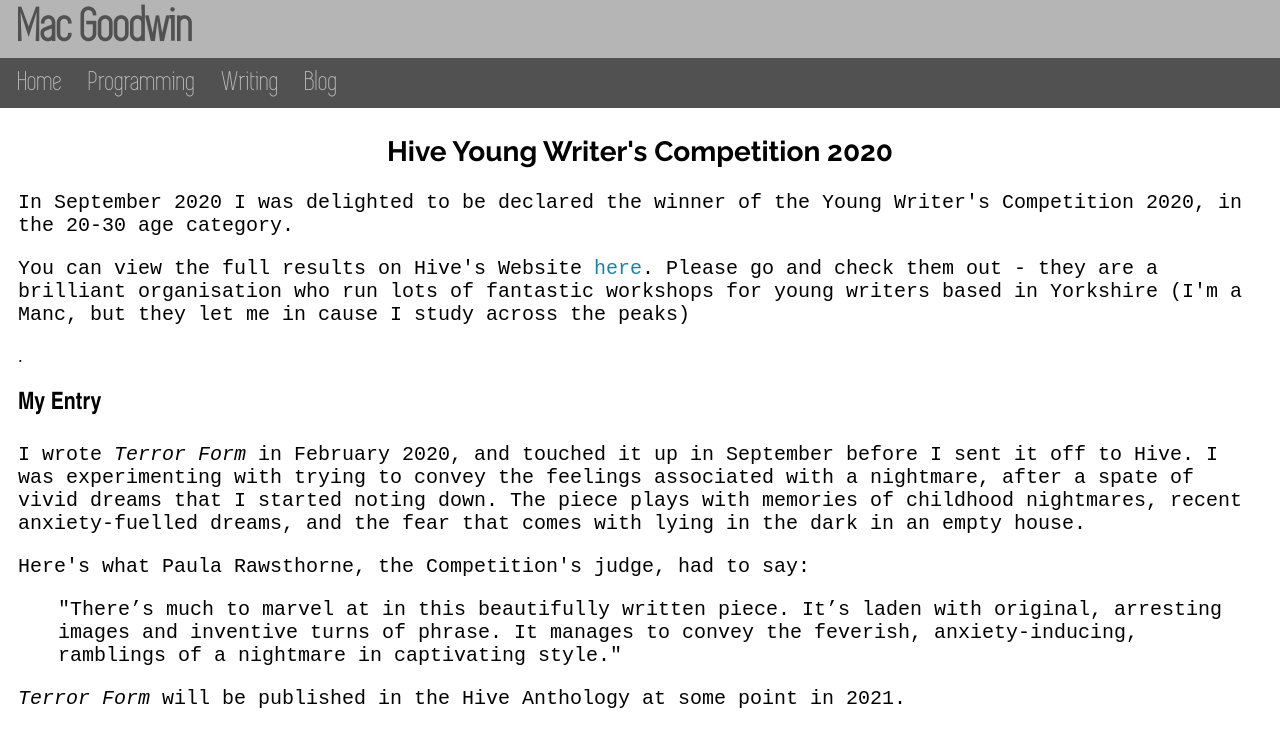
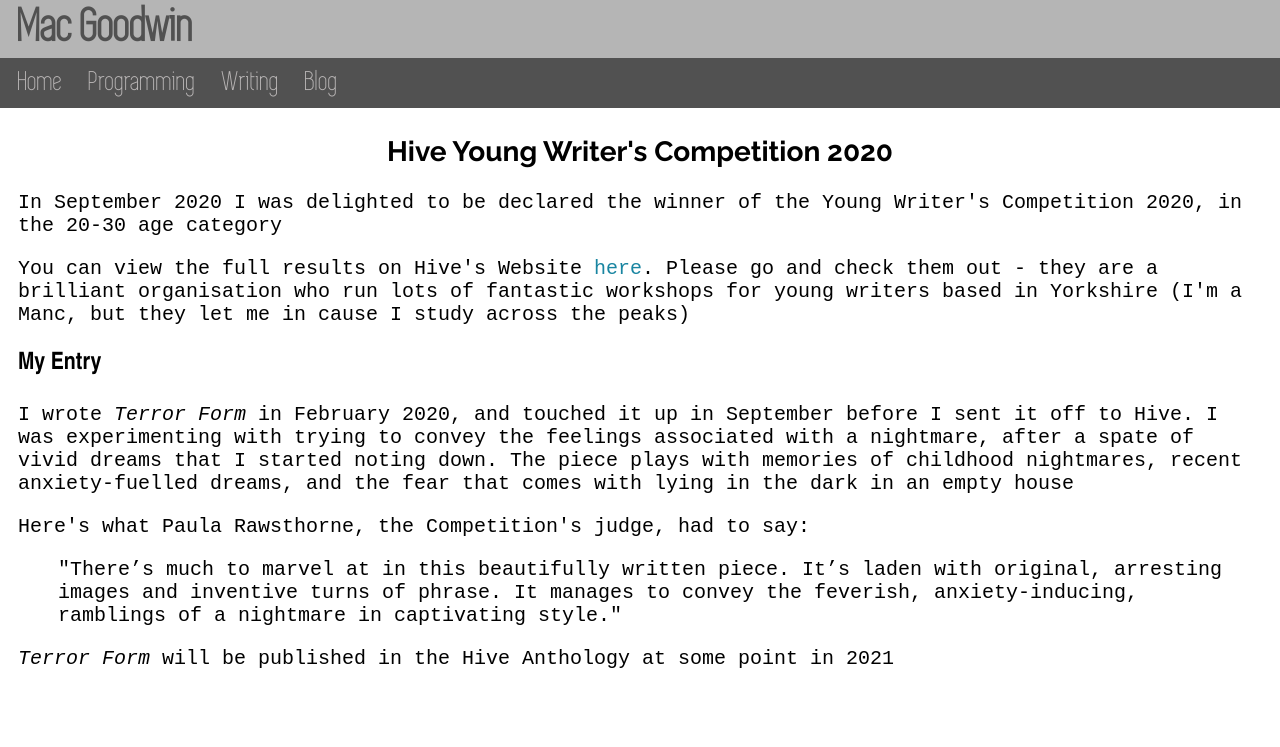
Before and after one commit to Twigonometry/mac-goodwin.com, a Jekyll site: the page built from mac-goodwin/writing/hive-2020.html, in a window 1280 px wide. Shown: the top 747 px of the page. Built offline with Jekyll 4.4.1, drawn with Linux system fonts in a browser that asks for light colours; some web fonts are replaced.

```diff
--- a/mac-goodwin/writing/hive-2020.html
+++ b/mac-goodwin/writing/hive-2020.html
@@ -8,13 +8,13 @@ custom_css: ['writing']
     <h2>Hive Young Writer's Competition 2020</h2>
 </div>
 
-<p>In September 2020 I was delighted to be declared the winner of the Young Writer's Competition 2020, in the 20-30 age category.</p>
+<p>In September 2020 I was delighted to be declared the winner of the Young Writer's Competition 2020, in the 20-30 age category</p>
 
-<p>You can view the full results on Hive's Website <a href="http://www.hivesouthyorkshire.com/compresults-2020">here</a>. Please go and check them out - they are a brilliant organisation who run lots of fantastic workshops for young writers based in Yorkshire (I'm a Manc, but they let me in cause I study across the peaks)</p>.
+<p>You can view the full results on Hive's Website <a href="http://www.hivesouthyorkshire.com/compresults-2020">here</a>. Please go and check them out - they are a brilliant organisation who run lots of fantastic workshops for young writers based in Yorkshire (I'm a Manc, but they let me in cause I study across the peaks)</p>
 
 <h3>My Entry</h3>
 
-<p>I wrote <i>Terror Form</i> in February 2020, and touched it up in September before I sent it off to Hive. I was experimenting with trying to convey the feelings associated with a nightmare, after a spate of vivid dreams that I started noting down. The piece plays with memories of childhood nightmares, recent anxiety-fuelled dreams, and the fear that comes with lying in the dark in an empty house.</p>
+<p>I wrote <i>Terror Form</i> in February 2020, and touched it up in September before I sent it off to Hive. I was experimenting with trying to convey the feelings associated with a nightmare, after a spate of vivid dreams that I started noting down. The piece plays with memories of childhood nightmares, recent anxiety-fuelled dreams, and the fear that comes with lying in the dark in an empty house</p>
 
 <p>Here's what Paula Rawsthorne, the Competition's judge, had to say:</p>
 
@@ -22,4 +22,4 @@ custom_css: ['writing']
     <p>"There’s much to marvel at in this beautifully written piece.  It’s laden with original, arresting images and inventive turns of phrase.  It manages to convey the feverish, anxiety-inducing, ramblings of a nightmare in captivating style."</p>
 </blockquote>
 
-<p><i>Terror Form</i> will be published in the Hive Anthology at some point in 2021.</p>
+<p><i>Terror Form</i> will be published in the Hive Anthology at some point in 2021</p>
```
